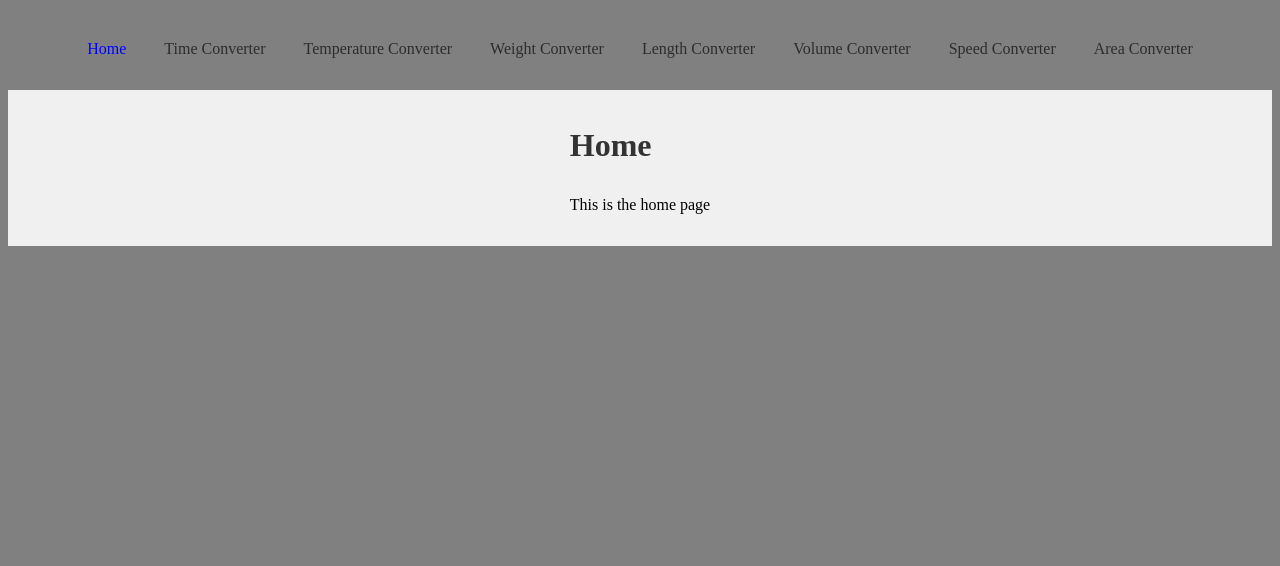
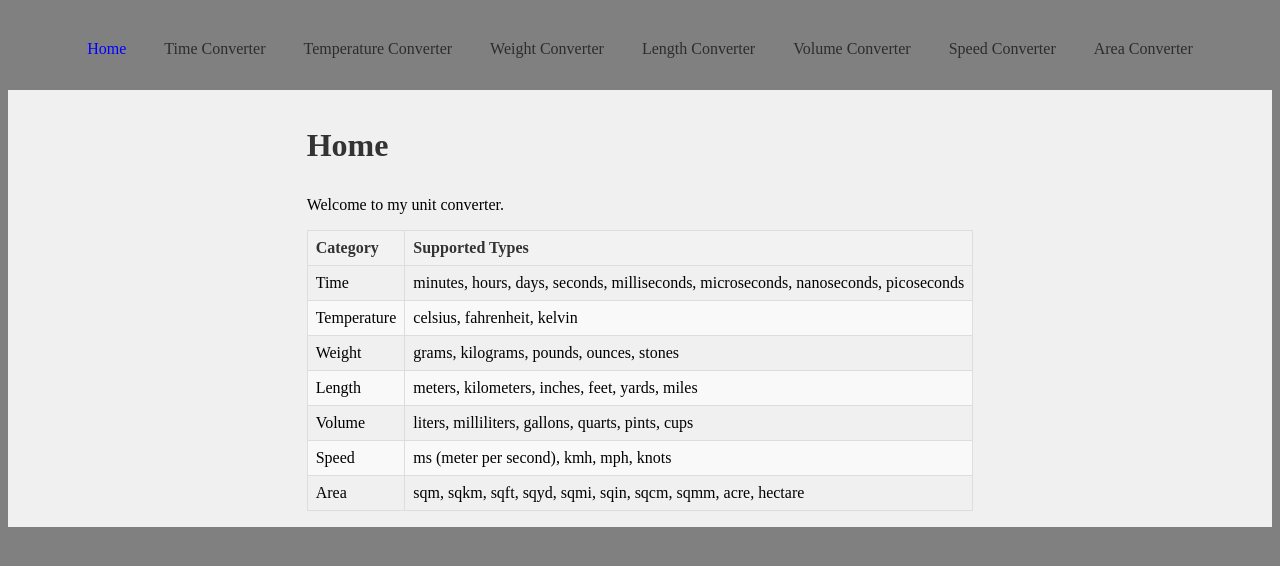
Before and after one commit to Bakjob/1DV610-A3, a Vue app: page / in a window 1280 px wide. Shown: the top 566 px of the page. Built offline with nearby package versions, Linux system fonts and the light colour scheme.

Commit message:
fixed bug in every converterview that hindered default value to display.

```diff
--- a/src/views/AreaConverterView.vue
+++ b/src/views/AreaConverterView.vue
@@ -3,8 +3,8 @@ import { UnitConverter } from '../lib/UnitConverter/UnitConverter'
 import { ref, computed } from 'vue'
 
 const inputValue = ref(0)
-const fromUnit = ref('seconds')
-const toUnit = ref('minutes')
+const fromUnit = ref('sqm')
+const toUnit = ref('hectare')
 
 const converter = new UnitConverter()
 
--- a/src/views/HomeView.vue
+++ b/src/views/HomeView.vue
@@ -1,6 +1,75 @@
 <template>
     <div>
-        <h1>Home</h1>
-        <p>This is the home page</p>
+      <h1>Home</h1>
+      <p>Welcome to my unit converter.</p>
+      <table>
+        <thead>
+          <tr>
+            <th>Category</th>
+            <th>Supported Types</th>
+          </tr>
+        </thead>
+        <tbody>
+          <tr>
+            <td>Time</td>
+            <td>
+              minutes, hours, days, seconds, milliseconds, microseconds, nanoseconds, picoseconds
+            </td>
+          </tr>
+          <tr>
+            <td>Temperature</td>
+            <td>celsius, fahrenheit, kelvin</td>
+          </tr>
+          <tr>
+            <td>Weight</td>
+            <td>grams, kilograms, pounds, ounces, stones</td>
+          </tr>
+          <tr>
+            <td>Length</td>
+            <td>meters, kilometers, inches, feet, yards, miles</td>
+          </tr>
+          <tr>
+            <td>Volume</td>
+            <td>liters, milliliters, gallons, quarts, pints, cups</td>
+          </tr>
+          <tr>
+            <td>Speed</td>
+            <td>ms (meter per second), kmh, mph, knots</td>
+          </tr>
+          <tr>
+            <td>Area</td>
+            <td>
+              sqm, sqkm, sqft, sqyd, sqmi, sqin, sqcm, sqmm, acre, hectare
+            </td>
+          </tr>
+        </tbody>
+      </table>
     </div>
-</template>
+  </template>
+
+  <style scoped>
+  table {
+    width: 100%;
+    border-collapse: collapse;
+    margin-top: 1rem;
+  }
+
+  th, td {
+    border: 1px solid #ddd;
+    padding: 8px;
+    text-align: left;
+  }
+
+  th {
+    background-color: #f2f2f2;
+    color: #333;
+  }
+
+  tr:nth-child(even) {
+    background-color: #f9f9f9;
+  }
+
+  tr:hover {
+    background-color: #f1f1f1;
+  }
+  </style>
--- a/src/views/LengthConverterView.vue
+++ b/src/views/LengthConverterView.vue
@@ -3,8 +3,8 @@ import { UnitConverter } from '../lib/UnitConverter/UnitConverter'
 import { ref, computed } from 'vue'
 
 const inputValue = ref(0)
-const fromUnit = ref('seconds')
-const toUnit = ref('minutes')
+const fromUnit = ref('meters')
+const toUnit = ref('kilometers')
 
 const converter = new UnitConverter()
 
--- a/src/views/SpeedConverterView.vue
+++ b/src/views/SpeedConverterView.vue
@@ -3,8 +3,8 @@ import { UnitConverter } from '../lib/UnitConverter/UnitConverter'
 import { ref, computed } from 'vue'
 
 const inputValue = ref(0)
-const fromUnit = ref('seconds')
-const toUnit = ref('minutes')
+const fromUnit = ref('Miles per hour')
+const toUnit = ref('Knots')
 
 const converter = new UnitConverter()
 
--- a/src/views/TempConverterView.vue
+++ b/src/views/TempConverterView.vue
@@ -3,8 +3,8 @@ import { UnitConverter } from '../lib/UnitConverter/UnitConverter'
 import { ref, computed } from 'vue'
 
 const inputValue = ref(0)
-const fromUnit = ref('seconds')
-const toUnit = ref('minutes')
+const fromUnit = ref('celsius')
+const toUnit = ref('fahrenheit')
 
 const converter = new UnitConverter()
 
--- a/src/views/VolumeConverterView.vue
+++ b/src/views/VolumeConverterView.vue
@@ -3,8 +3,8 @@ import { UnitConverter } from '../lib/UnitConverter/UnitConverter'
 import { ref, computed } from 'vue'
 
 const inputValue = ref(0)
-const fromUnit = ref('seconds')
-const toUnit = ref('minutes')
+const fromUnit = ref('liters')
+const toUnit = ref('milliliters')
 
 const converter = new UnitConverter()
 
--- a/src/views/WeightConverterView.vue
+++ b/src/views/WeightConverterView.vue
@@ -3,8 +3,8 @@ import { UnitConverter } from '../lib/UnitConverter/UnitConverter'
 import { ref, computed } from 'vue'
 
 const inputValue = ref(0)
-const fromUnit = ref('seconds')
-const toUnit = ref('minutes')
+const fromUnit = ref('kilograms')
+const toUnit = ref('grams')
 
 const converter = new UnitConverter()
 
```
